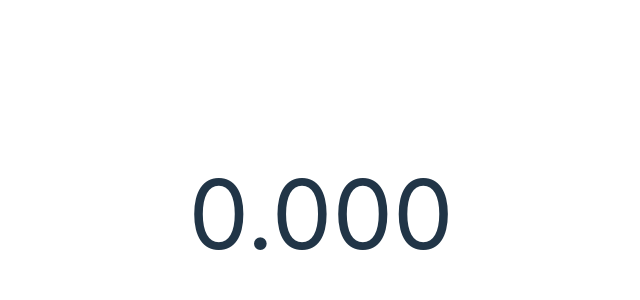
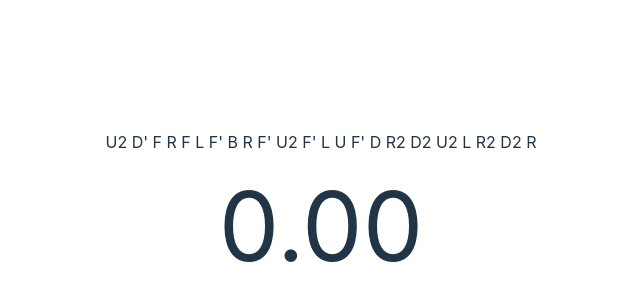
Before and after one commit to danielpolov/Crubiks-timer, a React (Vite) app in the folder client/: page / in a window 1280 px wide. Shown: the part 186-486 px from the top of the page, without its empty margins (319-959 px from the left). Built offline with nearby package versions, Linux system fonts and the light colour scheme.

Commit message:
Created DisplayPage and Scramble component

```diff
--- a/client/src/App.jsx
+++ b/client/src/App.jsx
@@ -1,10 +1,10 @@
 import './App.css'
-import DisplayTimer from './Components/DisplayTimer';
+import DisplayPage from './Pages/DisplayPage';
 
 function App() {
   return (
     <>
-      <DisplayTimer />
+      <DisplayPage />
     </>
   )
 }
--- /dev/null
+++ b/client/src/Components/DisplayScramble.jsx
@@ -0,0 +1,29 @@
+import React from "react";
+
+const DisplayScramble = () => {
+
+    const possibleMoves = ["U", "D", "R", "L", "F", "B", "U'", "D'", "R'", "L'", "F'", "B'", "U2", "D2", "R2", "L2"];
+
+    let scramble = "";
+
+    let lastMove = possibleMoves[Math.floor(Math.random() * possibleMoves.length)] + " ";
+    let currentMove = "";
+
+    for(let i = 0; i <= 22; i++){
+        scramble += lastMove;
+        currentMove = possibleMoves[Math.floor(Math.random() * possibleMoves.length)] + " ";
+        while(lastMove.charAt(0) === currentMove.charAt(0)){
+            currentMove = possibleMoves[Math.floor(Math.random() * possibleMoves.length)] + " ";
+        }
+        lastMove = currentMove;
+    }
+
+    return (
+        <div>
+            {scramble}
+        </div>
+    );
+
+}
+
+export default DisplayScramble;
--- a/client/src/Components/DisplayTimer.jsx
+++ b/client/src/Components/DisplayTimer.jsx
@@ -62,7 +62,7 @@ const DisplayTimer = () =>{
     }
 
     return <div className='display-timer'>
-        {secondsPassed.toFixed(3)}
+        {secondsPassed.toFixed(2)}
     </div>
 }
 
--- /dev/null
+++ b/client/src/Pages/DisplayPage.jsx
@@ -0,0 +1,15 @@
+import React from "react";
+import DisplayTimer from "../Components/DisplayTimer";
+import DisplayScramble from "../Components/DisplayScramble";
+
+const DisplayPage = () => {
+    return (
+        <>
+            <DisplayScramble />
+            <DisplayTimer />
+        </>
+    );
+
+}
+
+export default DisplayPage;
```
